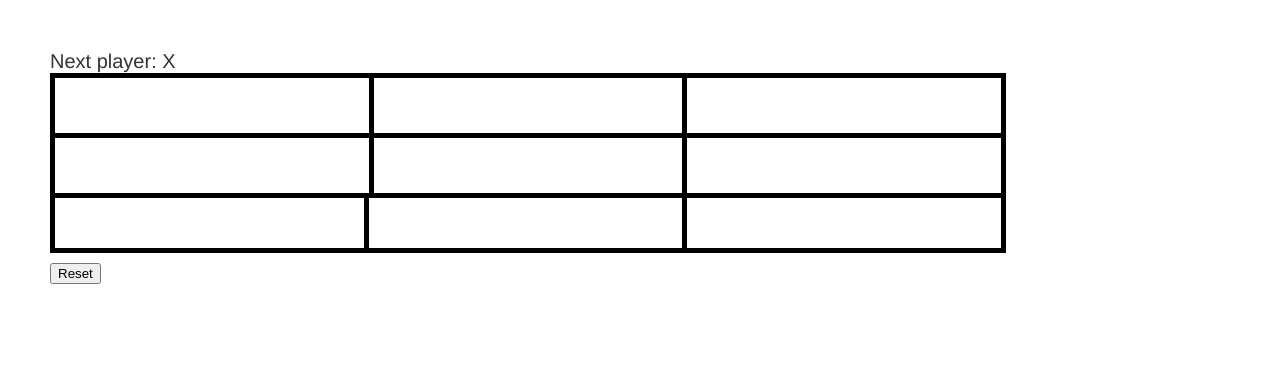
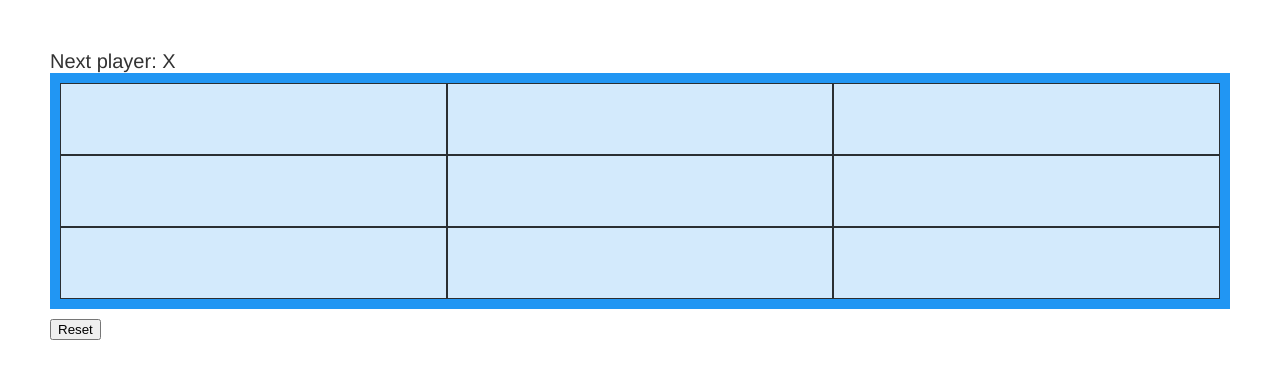
Before and after one commit to katollitany/katollitany.github.io, a React (Create React App) app: page / in a window 1280 px wide. Shown: the top 378 px of the page. Built offline with nearby package versions, Linux system fonts and the light colour scheme.

Commit message:
update grid to use display grid

```diff
--- a/src/Square.js
+++ b/src/Square.js
@@ -1,4 +1,6 @@
 import React from "react";
+
+import "./square.scss";
 
 export default function Square(props) {
   function toggle() {
--- a/src/main.scss
+++ b/src/main.scss
@@ -22,36 +22,17 @@ a:hover {
   color: #333;
   text-decoration: none;
 }
-.grid {
-  display: flex;
-  width: 90%;
-  flex-wrap: wrap;
-}
-.square {
-  width: 30%;
-  border: solid 5px black;
-  text-align: center;
-  height: 60px;
-}
-.square:nth-child(3),
-.square:nth-child(6) {
-  border-left: none;
-  border-bottom: none;
-}
-
-.square:nth-child(9),
-.square:nth-child(8) {
-  border-left: none;
-}
-.square:nth-child(1),
-.square:nth-child(4) {
-  border-right: none;
-  border-bottom: none;
-}
-.square:nth-child(2),
-.square:nth-child(5) {
-  border-bottom: none;
-}
+// .grid {
+//   display: flex;
+//   width: 90%;
+//   flex-wrap: wrap;
+// }
 .reset {
   margin-top: 10px;
 }
+.grid {
+  display: grid;
+  grid-template-columns: auto auto auto;
+  background-color: #2196f3;
+  padding: 10px;
+}
--- /dev/null
+++ b/src/square.scss
@@ -0,0 +1,33 @@
+// .square {
+//   width: 30%;
+//   border: solid 5px black;
+//   text-align: center;
+//   height: 60px;
+// }
+// .square:nth-child(3),
+// .square:nth-child(6) {
+//   border-left: none;
+//   border-bottom: none;
+// }
+
+// .square:nth-child(9),
+// .square:nth-child(8) {
+//   border-left: none;
+// }
+// .square:nth-child(1),
+// .square:nth-child(4) {
+//   border-right: none;
+//   border-bottom: none;
+// }
+// .square:nth-child(2),
+// .square:nth-child(5) {
+//   border-bottom: none;
+// }
+
+.square {
+  background-color: rgba(255, 255, 255, 0.8);
+  border: 1px solid rgba(0, 0, 0, 0.8);
+  padding: 20px;
+  font-size: 30px;
+  text-align: center;
+}
```
